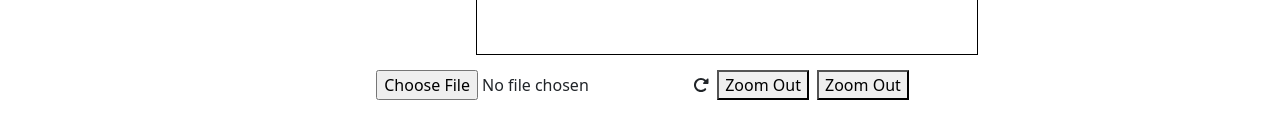
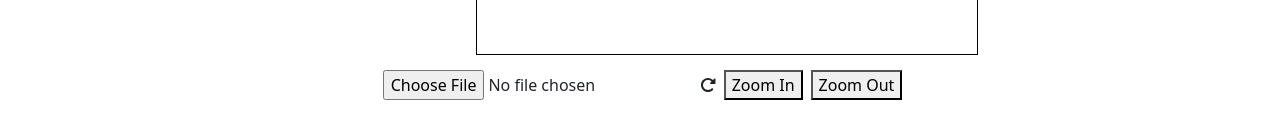
Before and after one commit to azharabbass123/mini-canva, a React (Create React App) app in the folder mini-canva/: page /image in a window 1280 px wide. Shown: the part 437-576 px from the top of the page. Built offline with nearby package versions, Linux system fonts and the light colour scheme.

Commit message:
worked on styling buttons.

```diff
--- a/mini-canva/src/imageEditer.jsx
+++ b/mini-canva/src/imageEditer.jsx
@@ -28,7 +28,7 @@ const ImageEditor = () => {
       ctx.translate(x, y);
       ctx.rotate(rotationAngle * Math.PI / 180);
       ctx.scale(scale, scale);
-      ctx.drawImage(img, -width / 2, -height / 2, width, height);
+      ctx.drawImage(img, -width/2 , -height/2 , width, height);
       ctx.restore();
 
       if (index === selectedImageIndex) {
@@ -47,7 +47,7 @@ const ImageEditor = () => {
     reader.onload = (event) => {
       const img = new Image();
       img.onload = () => {
-        setImages([...images, { img, x: 500, y: 400, width: img.width,height: img.height }]);
+        setImages([...images, { img, x: 500, y: 400, width: img.width, height: img.height }]);
       };
       img.src = event.target.result;
     };
@@ -82,7 +82,7 @@ const ImageEditor = () => {
                                     className="d-inline-block align-top"
                                     alt="React Bootstrap logo" />
                             </NavDropdown.Item>
-                            <NavDropdown.Item >
+                            <NavDropdown.Item  >
                                 <img
                                     src= {image2}
 
@@ -91,7 +91,7 @@ const ImageEditor = () => {
                                     className="d-inline-block align-top"
                                     alt="React Bootstrap logo" />
                             </NavDropdown.Item>
-                            <NavDropdown.Item >
+                            <NavDropdown.Item  >
                                 <img
                                     src= {image3}
                                     width="40"
@@ -108,7 +108,7 @@ const ImageEditor = () => {
       <div>
       <input type="file" accept="image/*" onChange={handleImageUpload} />
         <FontAwesomeIcon className='rotate-icon' onClick={handleRotate}  icon={faRotateRight} />
-        <button className='zoom-in-icon' onDoubleClick={() => handleResize(1.1)}>Zoom Out</button>
+        <button className='zoom-in-icon' onDoubleClick={() => handleResize(1.1)}>Zoom In</button>
         <button onClick={() => handleResize(0.9)}>Zoom Out</button>
 
         {/* Add more buttons for other functionalities like adjusting multiple images, cropping, etc. */}
```
Also changed, not shown: mini-canva/src/dropdown.jsx (deleted).
